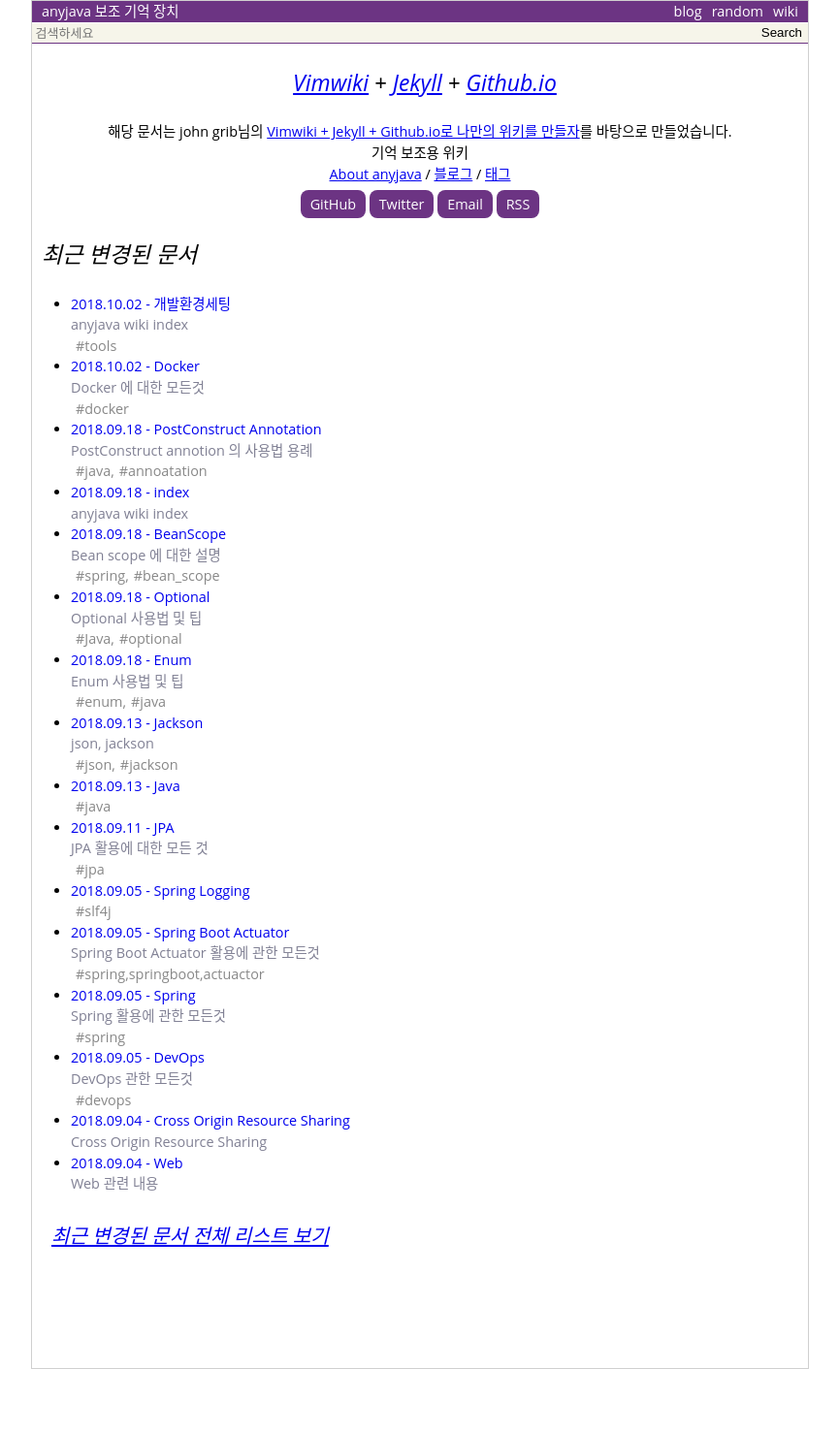
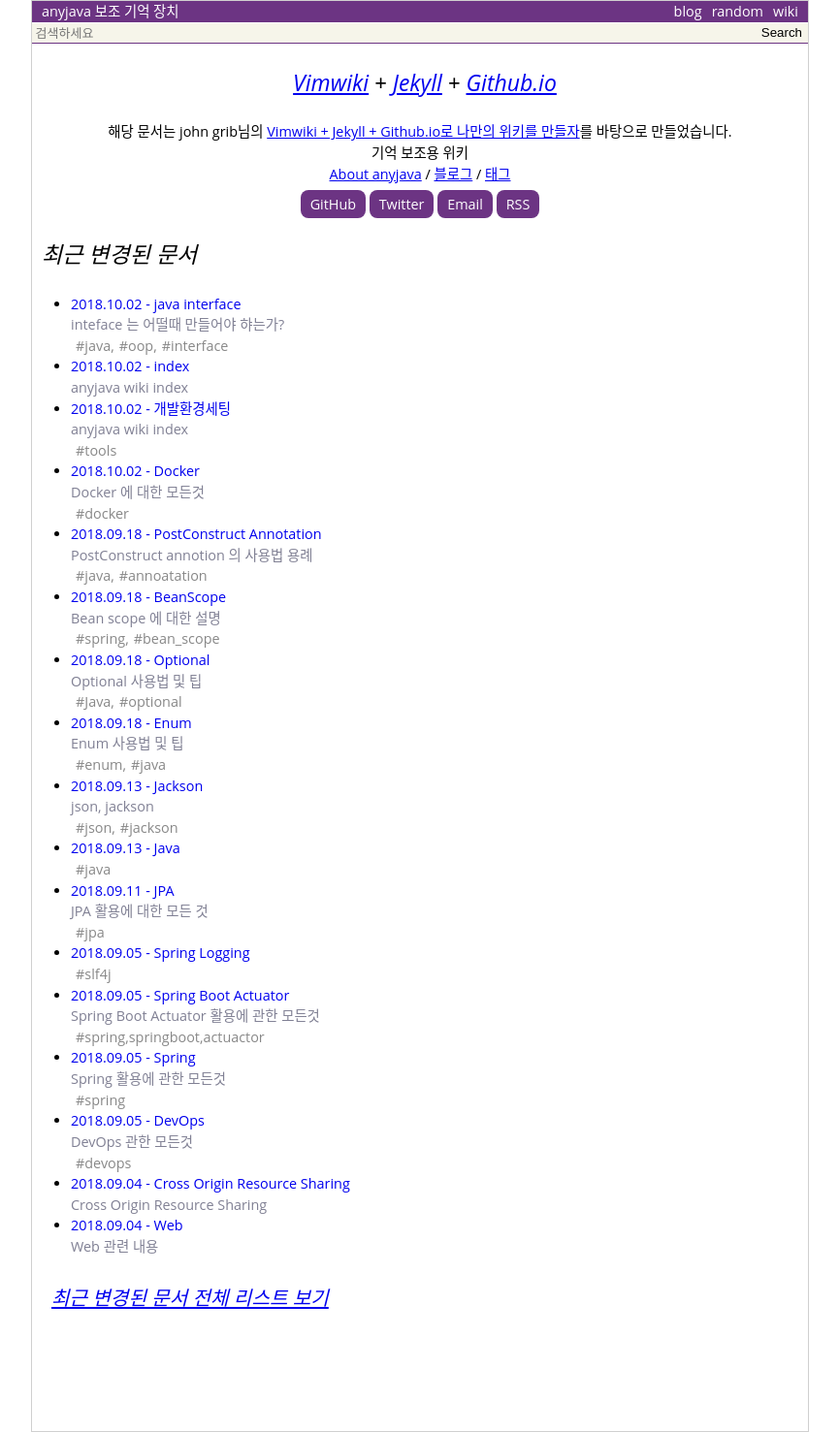
Before and after one commit to anyjava/anyjava.github.io, a Jekyll site: the page built from index.html, in a window 1280 px wide. Shown: the whole page at 97% size, without its empty margins (207-1072 px from the left). Built offline with Jekyll 4.4.1, drawn with Linux system fonts in a browser that asks for light colours; before the commit the page ends 1412 px from its top, so only the background shows below that.

Commit message:
java interface 는 언떨 때 만드는가에 대해서...

```diff
--- a/_data/pageMap.yml
+++ b/_data/pageMap.yml
@@ -28,7 +28,7 @@
     summary: 'Docker 에 대한 모든것'
     parent: DevOps
     url: /wiki/Docker
-    updated: '2018-09-06 02:09:35 +0900'
+    updated: '2018-10-02 00:44:29 +0900'
     children: []
 Enum:
     type: wiki
@@ -44,7 +44,15 @@
     summary: 'anyjava wiki index'
     parent: null
     url: /wiki/index
-    updated: '2018-09-18 20:12:49 +0900'
+    updated: '2018-10-02 22:30:57 +0900'
+    children: []
+Interface:
+    type: wiki
+    title: 'java interface'
+    summary: 'inteface 는 어떨때 만들어야 햐는가?'
+    parent: Java
+    url: /wiki/Interface
+    updated: '2018-10-02 22:34:56 +0900'
     children: []
 Jackson:
     type: wiki
@@ -61,7 +69,7 @@
     parent: index
     url: /wiki/Java
     updated: '2018-09-13 08:36:04 +0900'
-    children: [Enum, Jackson, Optional, PostContrunct]
+    children: [Enum, Interface, Jackson, Optional, PostContrunct]
 JPA:
     type: wiki
     title: JPA
@@ -132,5 +140,5 @@
     summary: 'anyjava wiki index'
     parent: index
     url: /wiki/개발환경세팅
-    updated: '2018-09-19 10:01:33 +0900'
+    updated: '2018-10-02 09:23:19 +0900'
     children: []
--- a/_data/tagList.yml
+++ b/_data/tagList.yml
@@ -3,6 +3,7 @@
 - devops
 - docker
 - 'enum,'
+- interface
 - jackson
 - java
 - 'java,'
@@ -10,6 +11,7 @@
 - jpa
 - 'json,'
 - linux
+- 'oop,'
 - optional
 - slf4j
 - spring
--- a/_data/tagMap.yml
+++ b/_data/tagMap.yml
@@ -11,6 +11,13 @@
 java:
     - {fileName: Enum}
     - {fileName: Java}
+'java,':
+    - {fileName: Interface}
+    - {fileName: PostContrunct}
+'oop,':
+    - {fileName: Interface}
+interface:
+    - {fileName: Interface}
 'json,':
     - {fileName: Jackson}
 jackson:
@@ -25,8 +32,6 @@
     - {fileName: Optional}
 optional:
     - {fileName: Optional}
-'java,':
-    - {fileName: PostContrunct}
 annoatation:
     - {fileName: PostContrunct}
 spring:
--- /dev/null
+++ b/_wiki/Interface.md
@@ -0,0 +1,27 @@
+---
+layout  : wiki
+title   : java interface
+summary : inteface 는 어떨때 만들어야 햐는가?
+date    : 2018-10-02 22:30:57 +0900
+updated : 2018-10-02 22:34:56 +0900
+tags    : java, oop, interface
+toc     : true
+public  : true
+parent  : Java
+latex   : false
+---
+* TOC
+{:toc}
+
+# Java Interface 는 무조건 만드는게 좋은가?
+
+	* spring 기준으로 설명
+		* spring 4.0 이전 버젼에서 @Transactional 을 사용하려면 class일 경우에 CGLib을 이용하여 AOP를 구현 하였는데, 그때는 성능에 이슈가 있었다고 한다.
+		* 하지만, 4.0 이후로 오면서 성능이슈가 해결되면서 각자 성향대로 사용하게되었다고
+	* 결론으로 나는?
+		* 나는 우선 Service Layer	에서는 inteface 를 만들지 않는다.
+		* 변화의 가능성이 높은 부분에 대해서만 interface 를 만든다. (아래 링크 글 참고)
+
+# 참고 글
+
+	* (안정된 의존관계 원칙과 안정된 추상화 원칙에 대하여)[http://woowabros.github.io/study/2018/03/05/sdp-sap.html]
--- a/_wiki/index.md
+++ b/_wiki/index.md
@@ -3,7 +3,7 @@
 title   : index
 summary : anyjava wiki index
 date    : 2018-08-15 19:41:36 +0900
-updated : 2018-09-18 20:12:49 +0900
+updated : 2018-10-02 22:30:57 +0900
 tags    :
 toc     : true
 public  : true
@@ -19,6 +19,7 @@
 	* [[Enum]]
 	* [[Optional]]
 	* [[PostContrunct]]
+	* [[Interface]]
 * [[Spring]]
 	* [[Spring_Boot_Actuator]]
 	* [[JPA]]
```
